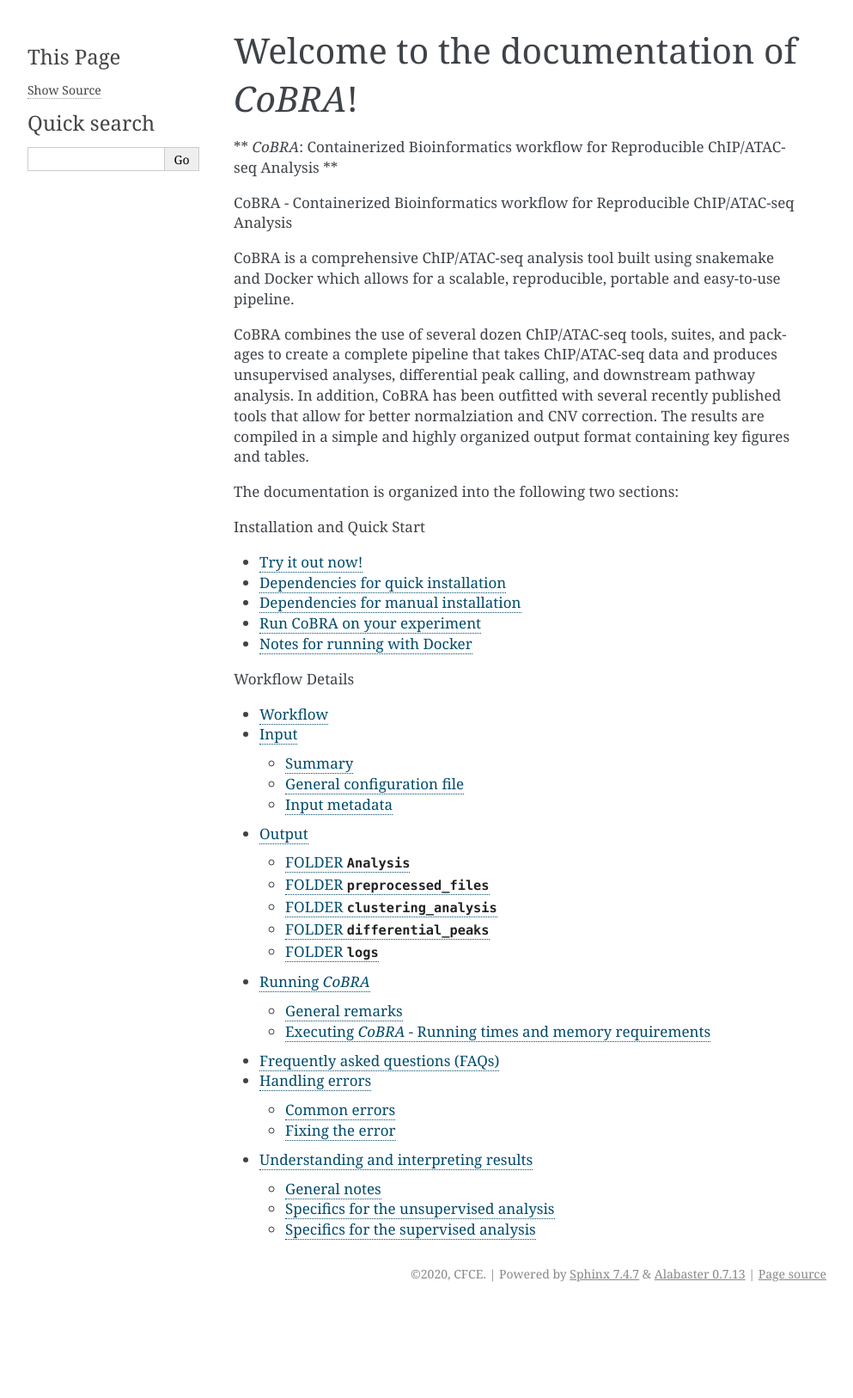
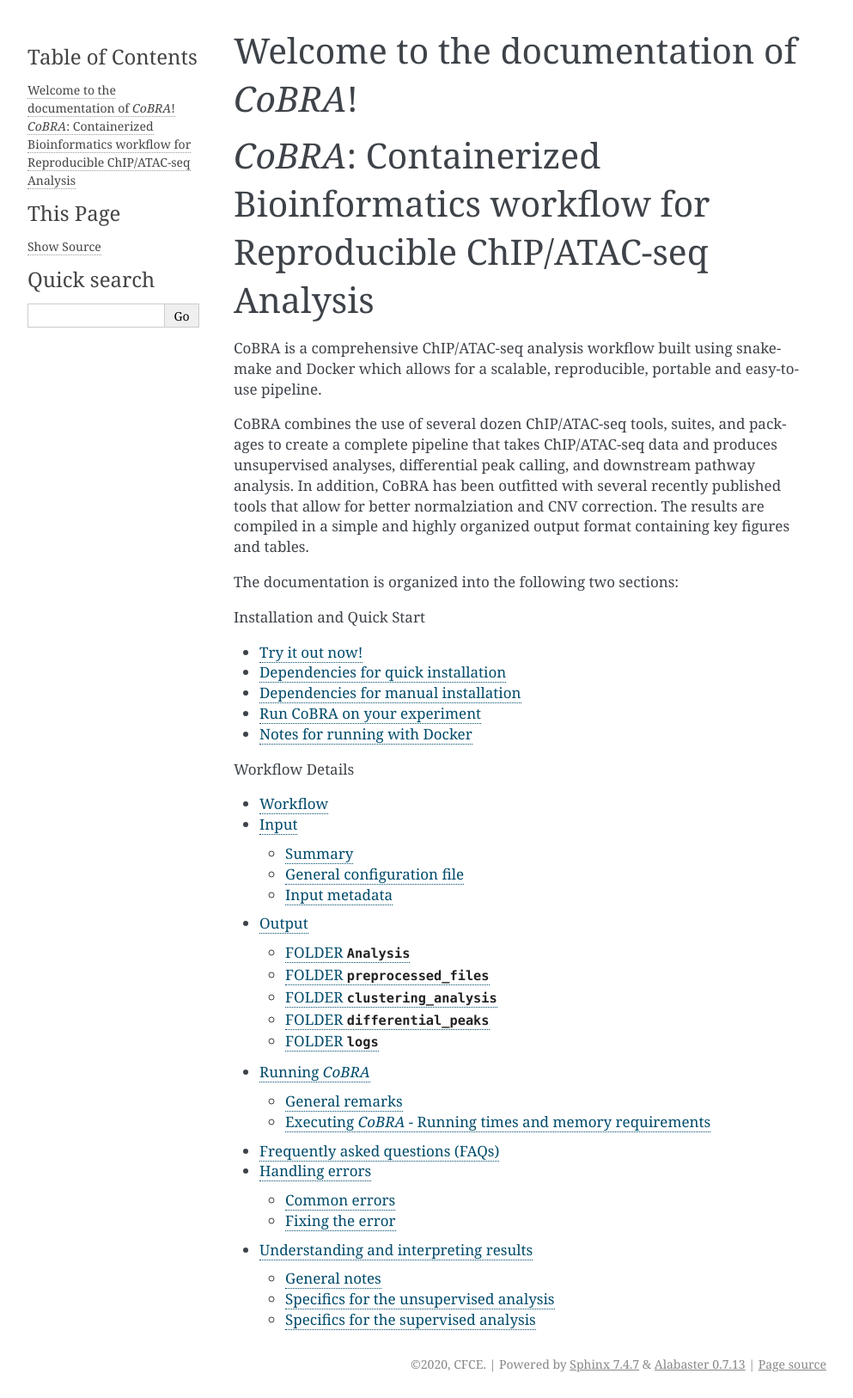
Before and after one commit to qiuxintao101/cobra, a Sphinx documentation site: the page built from docs/index.rst, in a window 1280 px wide. Shown: the whole page at 86% size, without its empty margins (148-1141 px from the left). Built offline with Sphinx 7.4.7, drawn with Linux system fonts in a browser that asks for light colours; before the commit the page ends 1521 px from its top, so only the background shows below that; some of the changed lines change nothing that is shown.

Commit message:
Update index.rst

```diff
--- a/docs/index.rst
+++ b/docs/index.rst
@@ -5,14 +5,11 @@
 Welcome to the documentation of *CoBRA*!
 =========================================
 
+===========================
+ *CoBRA*: Containerized Bioinformatics workflow for Reproducible ChIP/ATAC-seq Analysis
+===========================
 
-
-** *CoBRA*: Containerized Bioinformatics workflow for Reproducible ChIP/ATAC-seq Analysis **
-
-
-CoBRA - Containerized Bioinformatics workflow for Reproducible ChIP/ATAC-seq Analysis
-
-CoBRA is a comprehensive ChIP/ATAC‐seq analysis tool built using snakemake and Docker which allows for a scalable, reproducible, portable and easy-to-use pipeline.
+CoBRA is a comprehensive ChIP/ATAC‐seq analysis workflow built using snakemake and Docker which allows for a scalable, reproducible, portable and easy-to-use pipeline.
 
 CoBRA combines the use of several dozen ChIP/ATAC‐seq tools, suites, and packages to create a complete pipeline that takes ChIP/ATAC‐seq data and produces unsupervised analyses, differential peak calling, and downstream pathway analysis. In addition, CoBRA has been outfitted with several recently published tools that allow for better normalziation and CNV correction. The results are compiled in a simple and highly organized output format containing key figures and tables.
 
```
